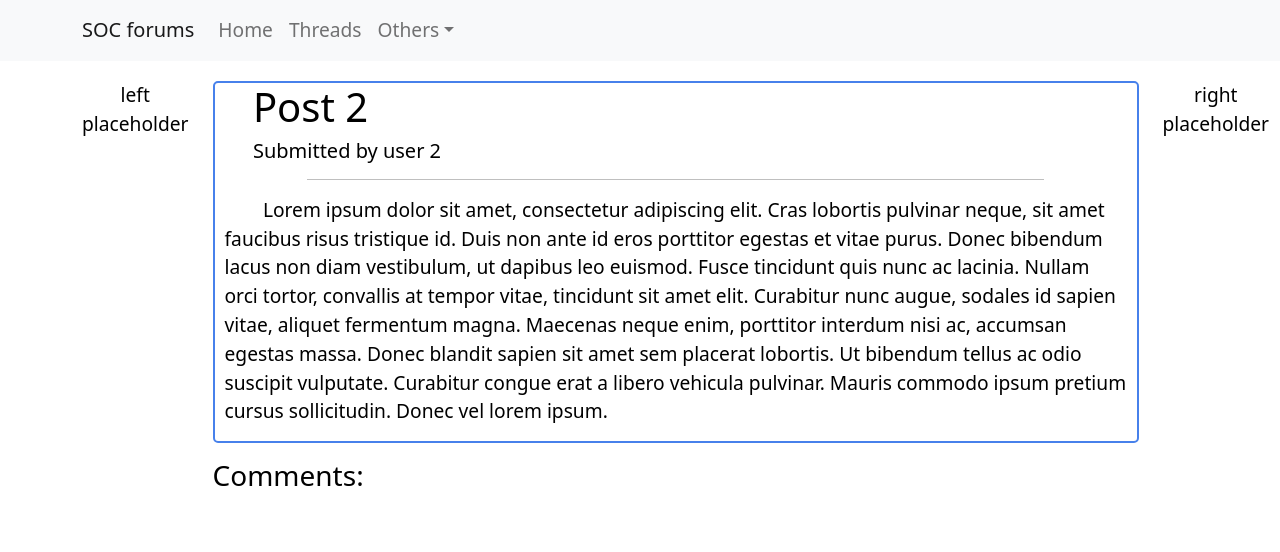
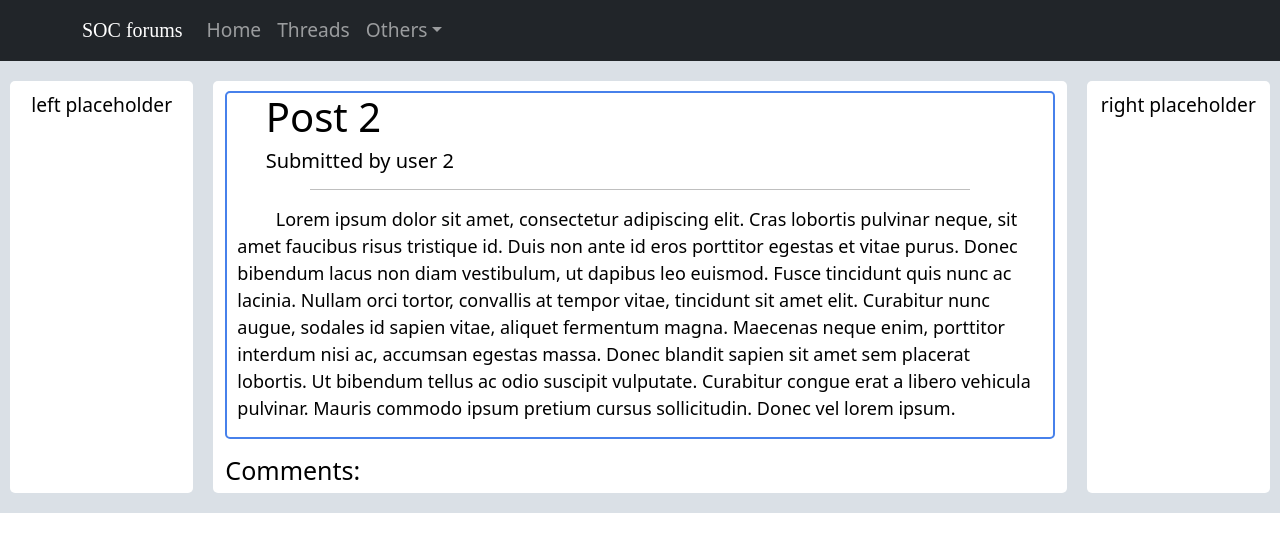
Before and after one commit to tanyunchao/cvwoBackend, a React (Create React App) app: page /posts/2 in a window 1280 px wide. Shown: the top 552 px of the page. Built offline with nearby package versions, Linux system fonts and the light colour scheme; data requests are answered from the project's data file.

Commit message:
updated styles for pages

```diff
--- a/src/Home.js
+++ b/src/Home.js
@@ -28,7 +28,7 @@ const Home = () => {
     }, []); // add vars inside that if changed, would rerun use effect
 
     return (
-        <div>
+        <div className="homeDiv">
             <h1>Top posts of the week:</h1>
             { error && <div>{error}</div> }
             { loading && <div>Page loading hol up...</div> }
--- a/src/NavigationBar.js
+++ b/src/NavigationBar.js
@@ -5,9 +5,9 @@ import NavDropdown from 'react-bootstrap/NavDropdown';
 
 const NavigationBar = () => {
     return (
-        <Navbar bg="light" expand="lg">
+        <Navbar bg="dark" variant="dark" expand="lg">
             <Container>
-                <Navbar.Brand href="/">SOC forums</Navbar.Brand>
+                <Navbar.Brand href="/" style={{fontFamily: "Kelly-Slab"}}>SOC forums</Navbar.Brand>
                 <Navbar.Toggle aria-controls="basic-navbar-nav" />
                 <Navbar.Collapse id="basic-navbar-nav">
                 <Nav className="me-auto">
--- a/src/Post.js
+++ b/src/Post.js
@@ -36,10 +36,10 @@ const Post = () => {
         {loading && <div>Page is still loading hol up....</div> }
         {/* possible add in breadcrumbs on top of the page */}
         {data &&
-        <Container className="postContainer">
-            <Row className="flex-nowrap">
-                <Col>left placeholder</Col>
-                <Col xs={10}>
+        <Container fluid className="postContainer">
+            <Row className="flex-nowrap postRow">
+                <Col className="postSideBar">left placeholder</Col>
+                <Col className="postMiddleBar" xs={8}>
                     <Stack gap={2}>
                         <div className="postTitleDiv">
                             <h1 className="postTitle">{data.title}</h1>
@@ -54,7 +54,7 @@ const Post = () => {
                         </div>
                     </Stack>
                 </Col>
-                <Col>right placeholder</Col>
+                <Col className="postSideBar">right placeholder</Col>
             </Row>
         </Container>
         }
--- a/src/Welcome.js
+++ b/src/Welcome.js
@@ -3,8 +3,8 @@ import { Button } from "react-bootstrap";
 
 const Welcome = () => {
     return (
-        <div>
-            <div className="welcomeDiv">
+        <div style={{paddingBottom: "20px"}}>
+            <div className="welcomeDiv" style={{paddingBottom: "15px"}}>
                 <h1>Welcome to my forum</h1>
                 <h2>It is your one-stop shop to discuss anything about school or life!</h2>
             </div>
--- a/src/index.css
+++ b/src/index.css
@@ -16,6 +16,14 @@ code {
   color: black;
   font-size: larger;
   text-align: center;
+  background-color: #DAE0E6;
+  height: auto;
+}
+
+
+/* css for homepage */
+.homeDiv{
+  padding-bottom: 20px;
 }
 
 .topThreePosts{
@@ -66,7 +74,11 @@ code {
 
 /* For Post.js */
 .postContainer{
-  margin-top: 20px;;
+  margin-top: 20px;
+}
+
+.postRow{
+  border-radius: 5px;
 }
 
 .postTitleDiv{
@@ -90,8 +102,30 @@ code {
 
 .postContent{
   margin: 0 10px 15px 10px;
+  font-size: 18px;
 }
 
 .commentHeader{
   text-align: left;
+  font-size: 25px;
+
 }
+
+.postSideBar{
+  background-color: #ffffff;
+  border-radius: 5px;
+  margin-left: 10px;
+  margin-right: 10px;
+  margin-bottom: 20px;
+  padding-top: 10px;
+}
+
+.postMiddleBar{
+  background-color: #ffffff;
+  margin-left: 10px;
+  margin-right: 10px;
+  margin-bottom: 20px;
+  border-radius: 5px;
+  padding-top: 10px;
+
+}
```
